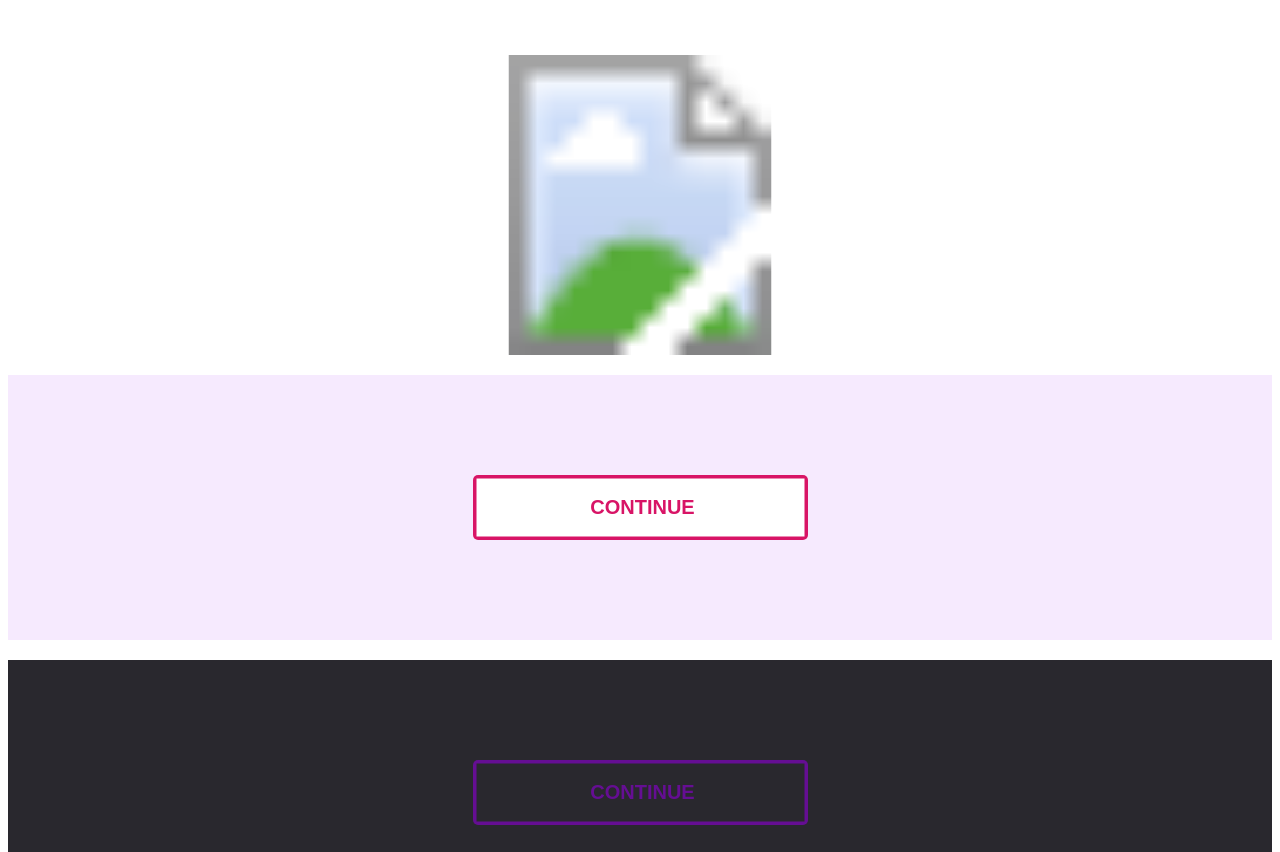
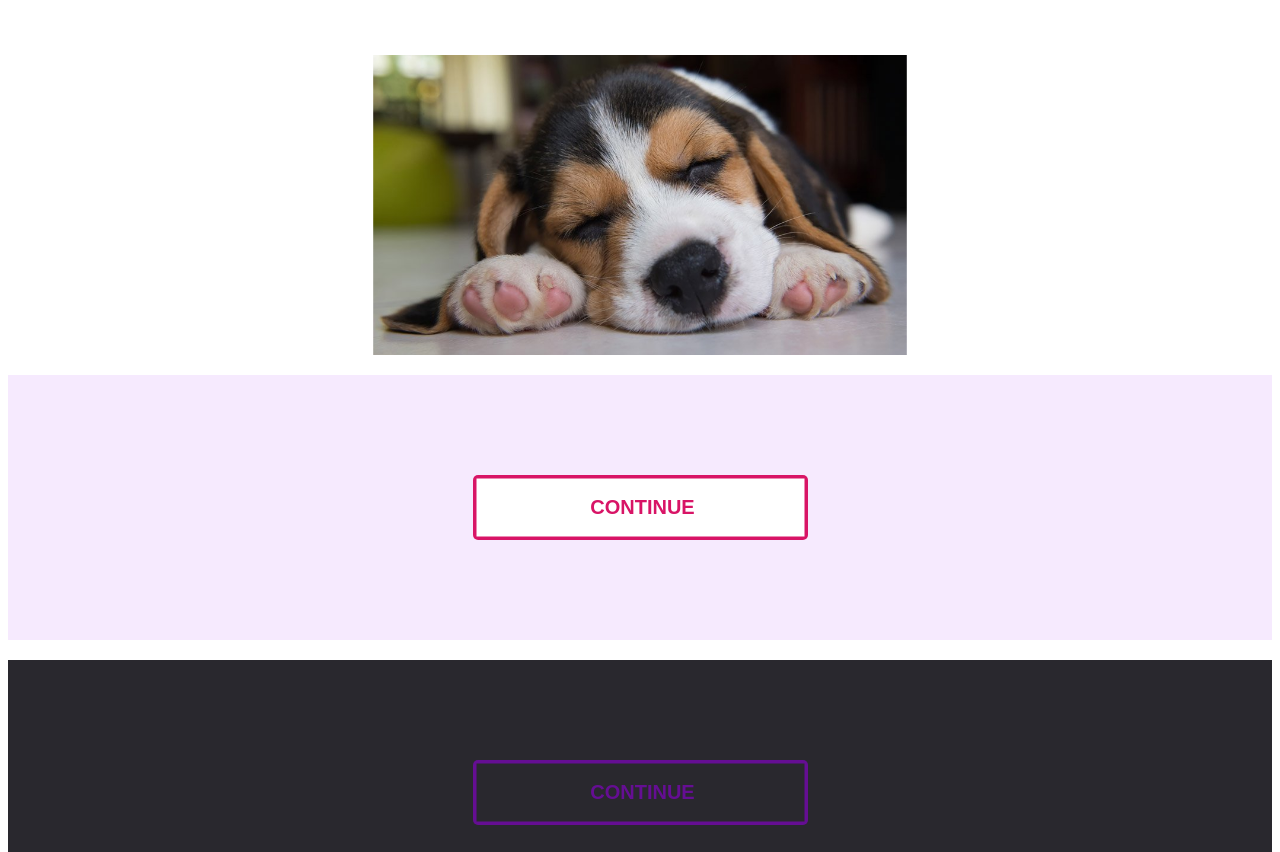
Before and after one commit to Platoniux/HardSVG, a website: page app/index.html in a window 1280 px wide. Shown: the part 1711-2563 px from the top of the page. Drawn offline with Linux system fonts and the light colour scheme; the site is published under a folder, as on GitHub Pages, so addresses that start at the root find nothing.

Commit message:
corrected path to img

```diff
--- a/app/index.html
+++ b/app/index.html
@@ -112,7 +112,7 @@
     width="100%"
     height="100%"
     clip-path="url(#clipPath)"
-    xlink:href="/img/beagle.jpg"/>
+    xlink:href="img/beagle.jpg"/>
   </svg>
 <!-- 5. Animated buttons -->
   <div class="button button--white">
```
Also changed, not shown: src/index.html (+1 -1 lines).
